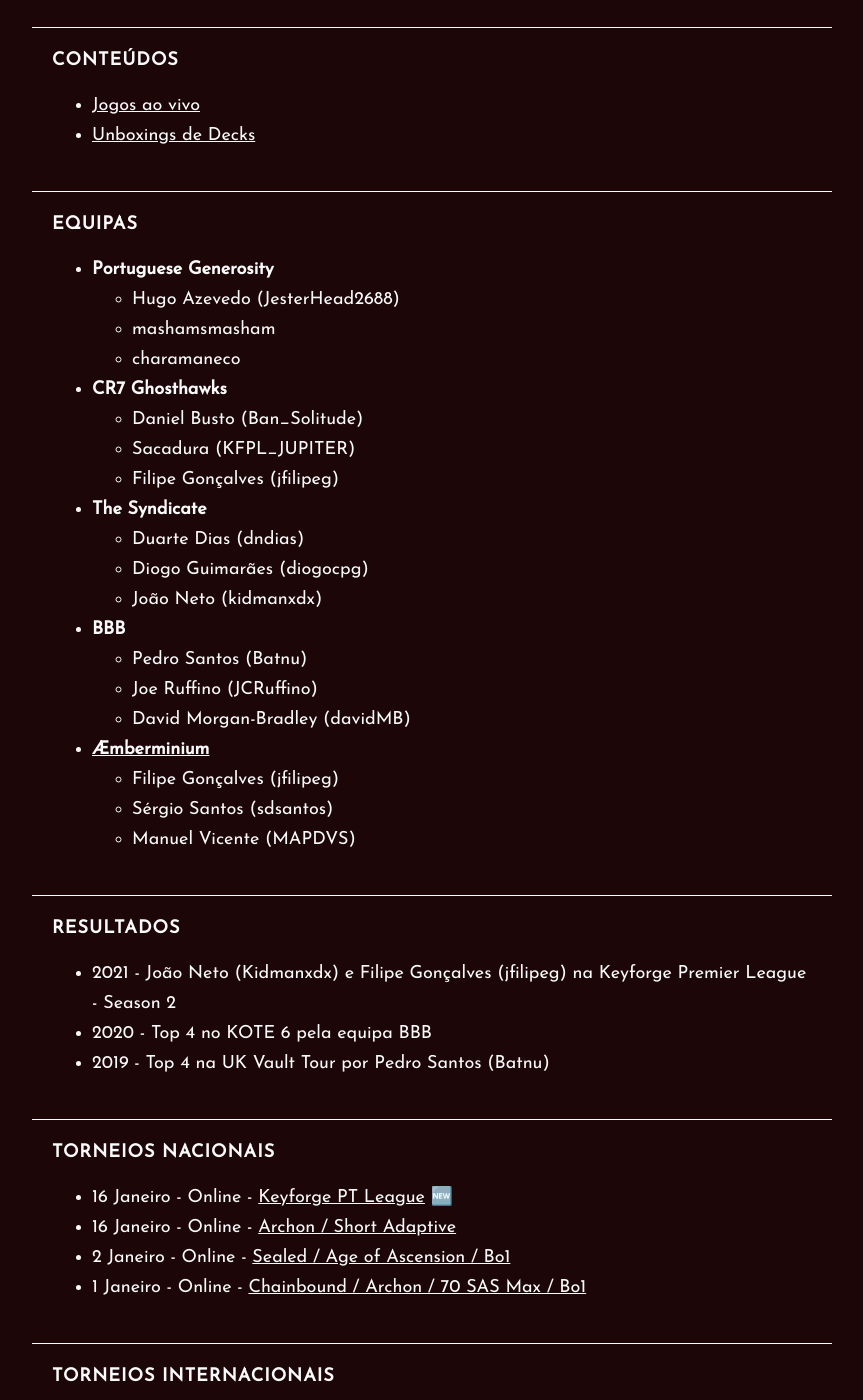
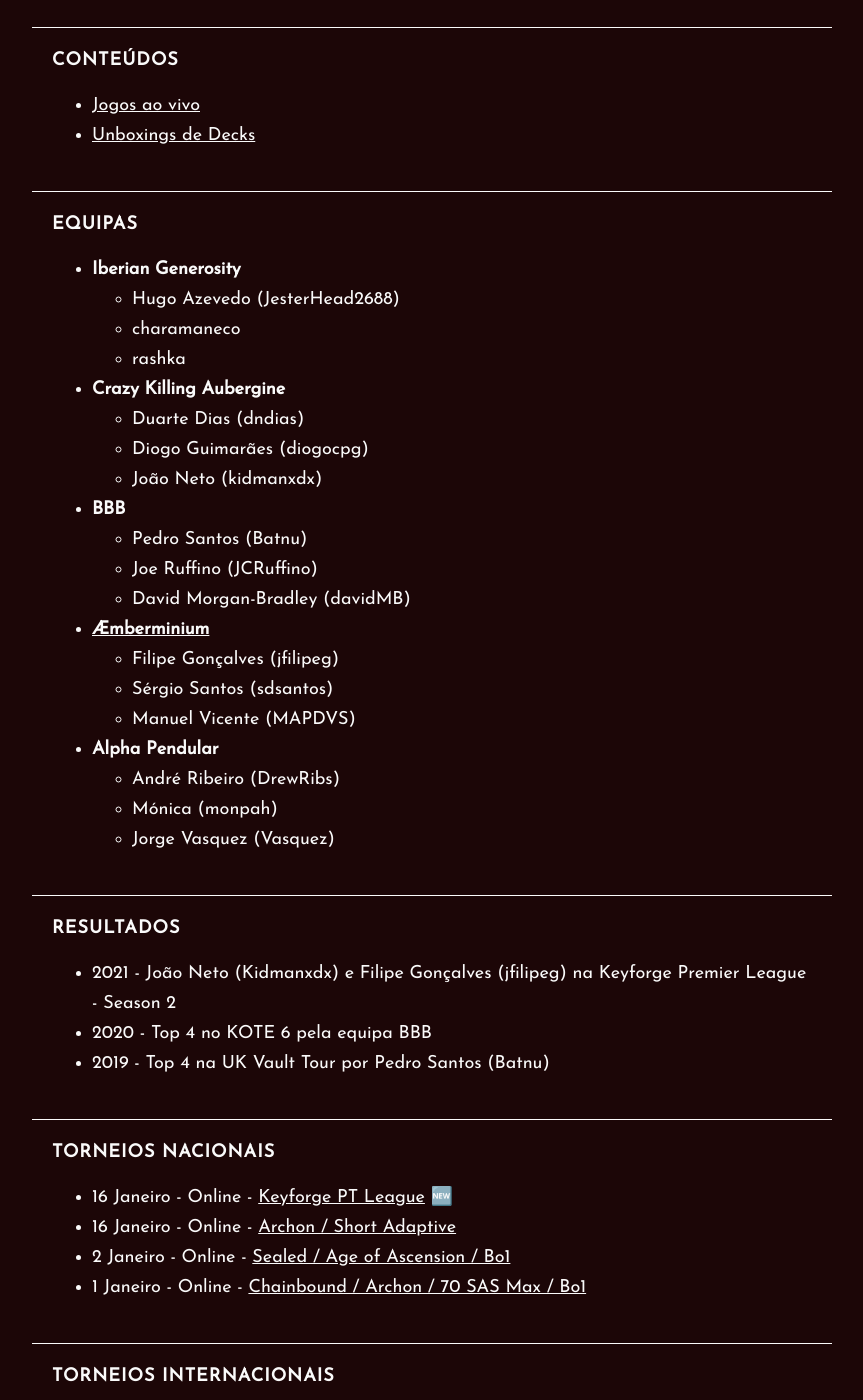
Before and after one commit to keyforge-portugal/website, a Jekyll site: the page built from index.md, in a window 1280 px wide and 1400 px high, scrolled down 366 px. Shown: the whole window, without its empty margins (208-1071 px from the left). Built offline with Jekyll 4.4.1, drawn with Linux system fonts in a browser that asks for light colours; our own code applies the rules of GitHub Pages for plain Markdown files; some of the changed text lies outside the part shown.

Commit message:
Update index.md

```diff
--- a/index.md
+++ b/index.md
@@ -17,17 +17,12 @@ Junta-te à nossa [comunidade](https://discord.gg/tmZWy86c) e participa nos torn
 
 ## Equipas
 
-- **Portuguese Generosity**
+- **Iberian Generosity**
   - Hugo Azevedo (JesterHead2688)
-  - mashamsmasham
   - charamaneco
+  - rashka
 
-- **CR7 Ghosthawks**
-  - Daniel Busto (Ban_Solitude)
-  - Sacadura (KFPL_JUPITER)
-  - Filipe Gonçalves (jfilipeg)
-
-- **The Syndicate**
+- **Crazy Killing Aubergine**
   - Duarte Dias (dndias)
   - Diogo Guimarães (diogocpg)
   - João Neto (kidmanxdx)
@@ -41,6 +36,11 @@ Junta-te à nossa [comunidade](https://discord.gg/tmZWy86c) e participa nos torn
   - Filipe Gonçalves (jfilipeg)
   - Sérgio Santos (sdsantos)
   - Manuel Vicente (MAPDVS)
+
+- **Alpha Pendular**
+  - André Ribeiro (DrewRibs)
+  - Mónica (monpah)
+  - Jorge Vasquez (Vasquez)
 
 ---
 
```
Also changed, not shown: other parts of index.md (+1 -0 lines).
